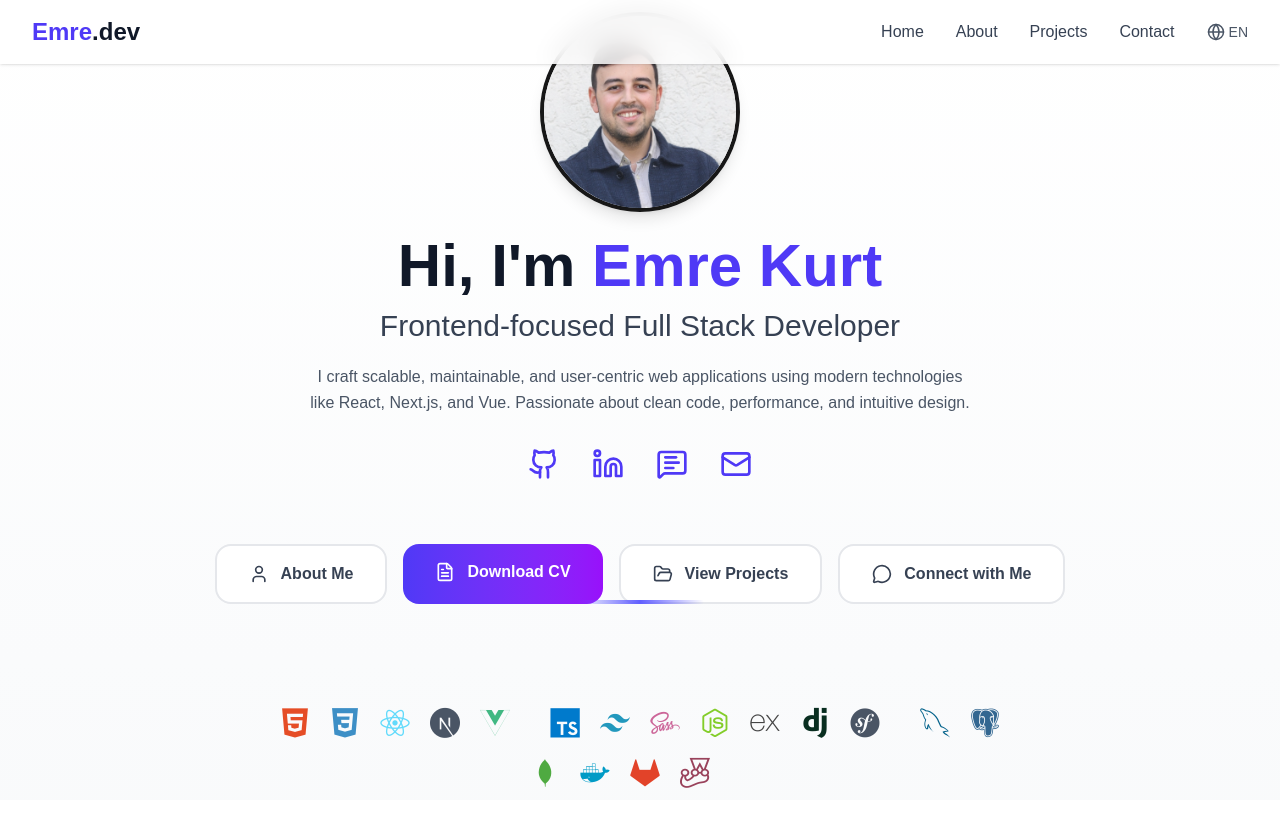
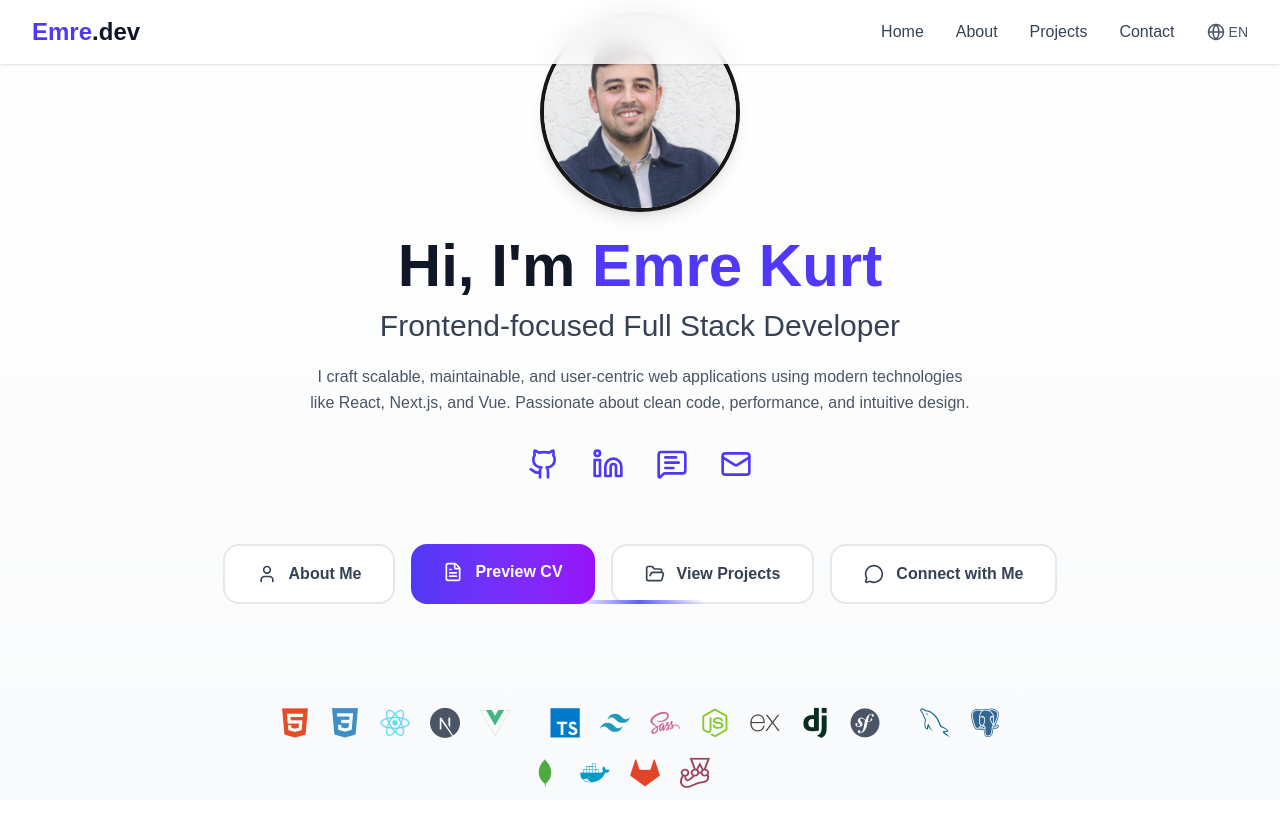
Before and after one commit to emrekrt1655/my-portfolio, a Next.js app: page /Emre_Kurt_CV.pdf in a window 1280 px wide. Built offline with nearby package versions, Linux system fonts and the light colour scheme.

Commit message:
Refactor code structure for improved readability and maintainability

```diff
--- a/app/components/Hero.tsx
+++ b/app/components/Hero.tsx
@@ -10,6 +10,7 @@ import {
   User,
   FolderOpen,
   MessageCircle,
+  Eye,
 } from "lucide-react";
 import Image from "next/image";
 import Link from "next/link";
@@ -19,6 +20,11 @@ const Hero = () => {
   const t = useTranslations("Components.Hero");
   const pathname = usePathname();
   const currentLocale = pathname.split("/")[1] || "en";
+
+  const cvPath =
+    currentLocale === "de"
+      ? "/cv/Emre_Kurt_Lebenslauf.pdf"
+      : "/cv/Emre_Kurt_CV.pdf";
 
   return (
     <section className="flex flex-col items-center justify-center min-h-screen px-6 text-center bg-linear-to-b from-white to-gray-50">
@@ -88,23 +94,29 @@ const Hero = () => {
           >
             <div className="absolute inset-0 bg-linear-to-r from-indigo-600 to-indigo-700 translate-y-full group-hover:translate-y-0 transition-transform duration-300"></div>
             <div className="relative flex items-center gap-3 text-gray-700 group-hover:text-white transition-colors duration-300">
-        <User size={20} className="group-hover:rotate-12 transition-transform duration-300" />
+              <User
+                size={20}
+                className="group-hover:rotate-12 transition-transform duration-300"
+              />
               <span>{t("aboutMe")}</span>
             </div>
           </Link>
 
           {/* Download CV Button */}
           <Link
-      href="/Emre_Kurt_CV.pdf"
+            href={cvPath}
             target="_blank"
+            rel="noopener noreferrer"
             className="group relative bg-linear-to-r from-indigo-600 to-purple-600 text-white px-8 py-4 rounded-2xl font-semibold hover:shadow-2xl hover:shadow-indigo-500/50 transition-all duration-300 hover:-translate-y-1 cursor-pointer overflow-hidden"
           >
             <div className="absolute inset-0 bg-linear-to-r from-purple-600 to-pink-600 opacity-0 group-hover:opacity-100 transition-opacity duration-300"></div>
             <div className="relative flex items-center gap-3">
-        <FileText size={20} className="group-hover:rotate-12 transition-transform duration-300" />
+              <FileText
+                size={20}
+                className="group-hover:rotate-12 transition-transform duration-300"
+              />
               <span>{t("downloadCV")}</span>
             </div>
-      {/* Parlama efekti */}
             <div className="absolute inset-0 bg-white/20 translate-x-[-200%] group-hover:translate-x-[200%] skew-x-12 transition-transform duration-700"></div>
           </Link>
 
@@ -115,7 +127,10 @@ const Hero = () => {
           >
             <div className="absolute inset-0 bg-linear-to-r from-purple-600 to-pink-600 translate-y-full group-hover:translate-y-0 transition-transform duration-300"></div>
             <div className="relative flex items-center gap-3 text-gray-700 group-hover:text-white transition-colors duration-300">
-        <FolderOpen size={20} className="group-hover:rotate-12 transition-transform duration-300" />
+              <FolderOpen
+                size={20}
+                className="group-hover:rotate-12 transition-transform duration-300"
+              />
               <span>{t("viewProjects")}</span>
             </div>
           </Link>
@@ -126,13 +141,15 @@ const Hero = () => {
           >
             <div className="absolute inset-0 bg-linear-to-r from-pink-600 to-rose-600 translate-y-full group-hover:translate-y-0 transition-transform duration-300"></div>
             <div className="relative flex items-center gap-3 text-gray-700 group-hover:text-white transition-colors duration-300">
-        <MessageCircle size={20} className="group-hover:rotate-12 transition-transform duration-300" />
+              <MessageCircle
+                size={20}
+                className="group-hover:rotate-12 transition-transform duration-300"
+              />
               <span>{t("connectWithMe")}</span>
             </div>
           </Link>
         </div>
 
-  {/* Alt dekoratif çizgi */}
         <div className="absolute bottom-0 left-1/2 -translate-x-1/2 w-32 h-1 bg-linear-to-r from-transparent via-indigo-500 to-transparent rounded-full"></div>
       </div>
 
--- a/messages/de.json
+++ b/messages/de.json
@@ -13,7 +13,7 @@
       "description": "Ich entwickle skalierbare, wartbare und benutzerzentrierte Webanwendungen mit modernen Technologien wie React, Next.js und Vue. Leidenschaftlich für sauberen Code, Performance und intuitives Design.",
       "viewProjects": "Projekte ansehen",
       "aboutMe": "Über mich",
-      "downloadCV": "Lebenslauf herunterladen",
+      "downloadCV": "Lebenslauf ansehen",
       "connectWithMe": "Verbinde dich mit mir",
       "techStack": "Technologie-Stack"
     }
--- a/messages/en.json
+++ b/messages/en.json
@@ -13,7 +13,7 @@
             "description": "I craft scalable, maintainable, and user-centric web applications using modern technologies like React, Next.js, and Vue. Passionate about clean code, performance, and intuitive design.",
             "viewProjects": "View Projects",
             "aboutMe": "About Me",
-            "downloadCV": "Download CV",
+            "downloadCV": "Preview CV",
             "connectWithMe": "Connect with Me",
             "techStack": "Tech Stack"
         }
```
Also changed, not shown: 2 other files (tests, documents, lock files or other folders). Lines whose indentation alone changed are shown as unchanged.
